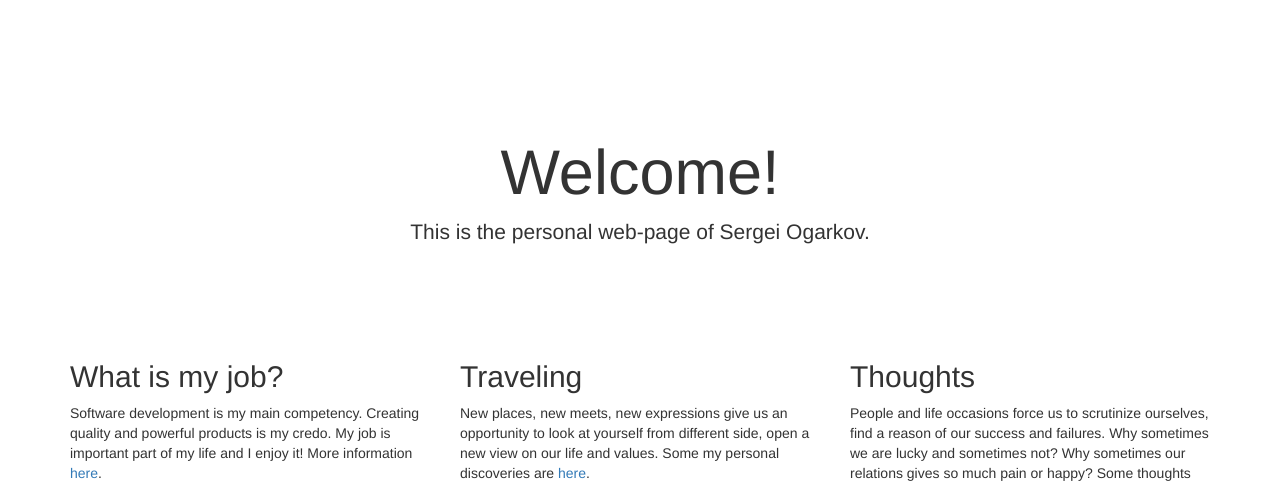
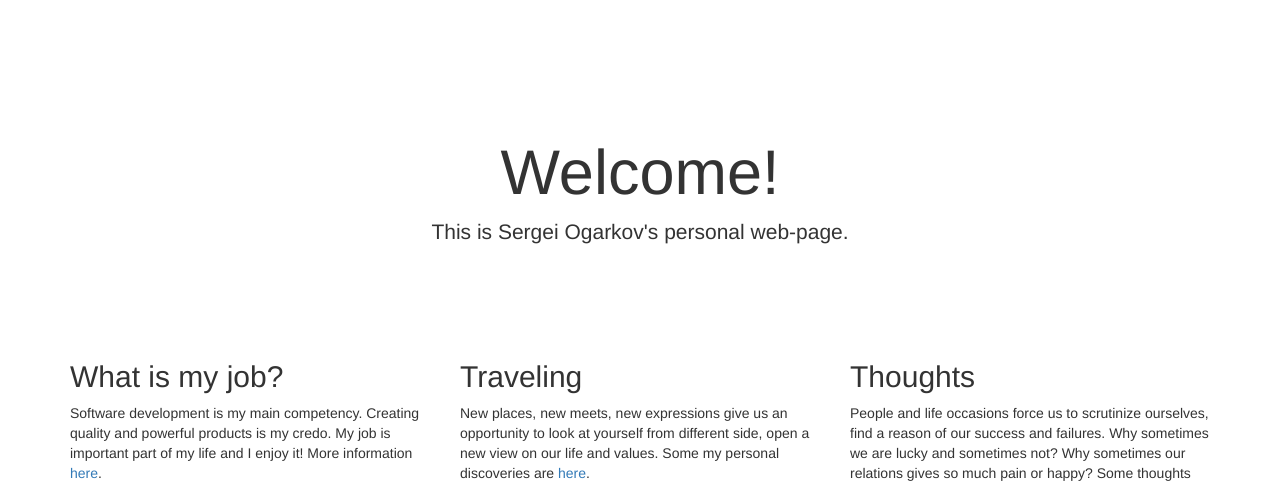
Before and after one commit to codebrujo/sogarkov.ru, a Yii app: template views/site/index.php in a window 1280 px wide. Shown: the top 486 px of the page. Run offline with PHP 8.4 and a stand-in for Yii, Linux system fonts and the light colour scheme; the template is opened without the code that fills it, so the values that code supplies are empty; some libraries are stand-ins or nearby versions.

Commit message:
Wording fix

```diff
--- a/controllers/SiteController.php
+++ b/controllers/SiteController.php
@@ -120,7 +120,7 @@ class SiteController extends Controller
         $model = new ContactForm();
         if ($model->load(Yii::$app->request->post()) && $model->validate()) {
             if ($model->contact(Yii::$app->params['adminEmail'])) {
-                Yii::$app->session->setFlash('success', 'Thank you for contacting us. We will respond to you as soon as possible.');
+                Yii::$app->session->setFlash('success', 'Thank you for contacting me. I will respond to you as soon as possible.');
             } else {
                 Yii::$app->session->setFlash('error', 'There was an error sending your message.');
             }
--- a/views/site/index.php
+++ b/views/site/index.php
@@ -11,7 +11,7 @@ use yii\helpers\Url;
     <div class="jumbotron">
         <h1>Welcome!</h1>
 
-        <p class="lead">This is the personal web-page of Sergei Ogarkov.</p>
+        <p class="lead">This is Sergei Ogarkov's personal web-page.</p>
 
     </div>
 
```
